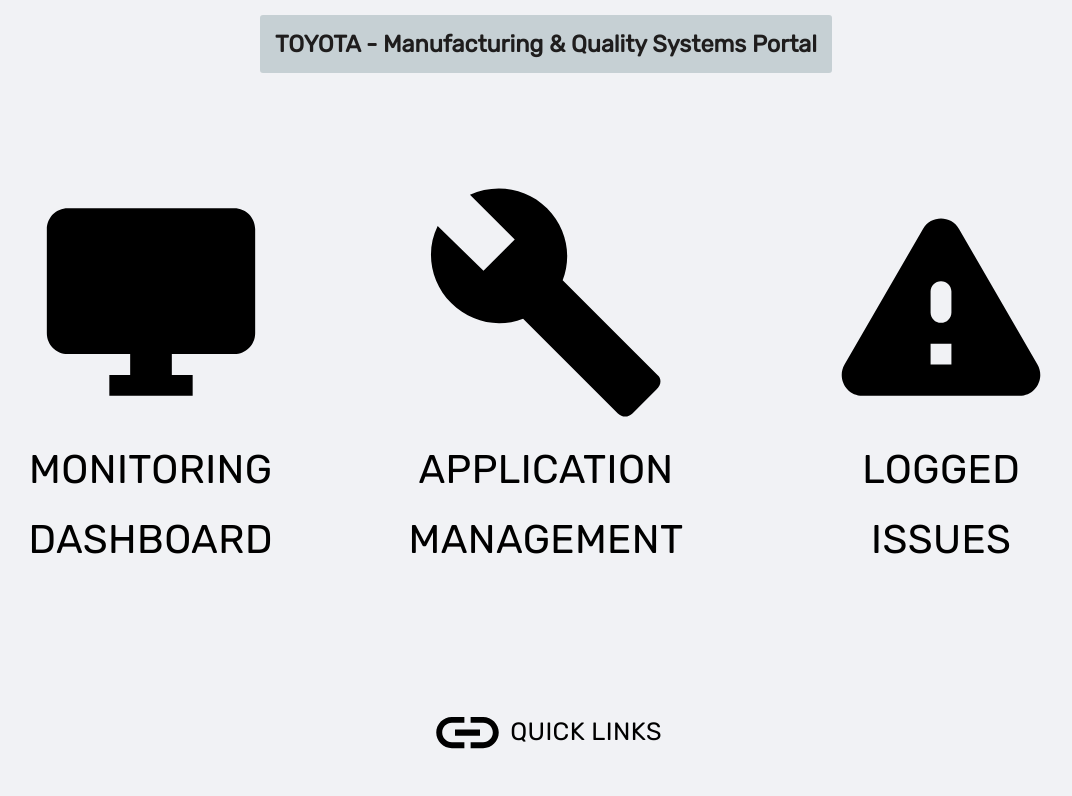
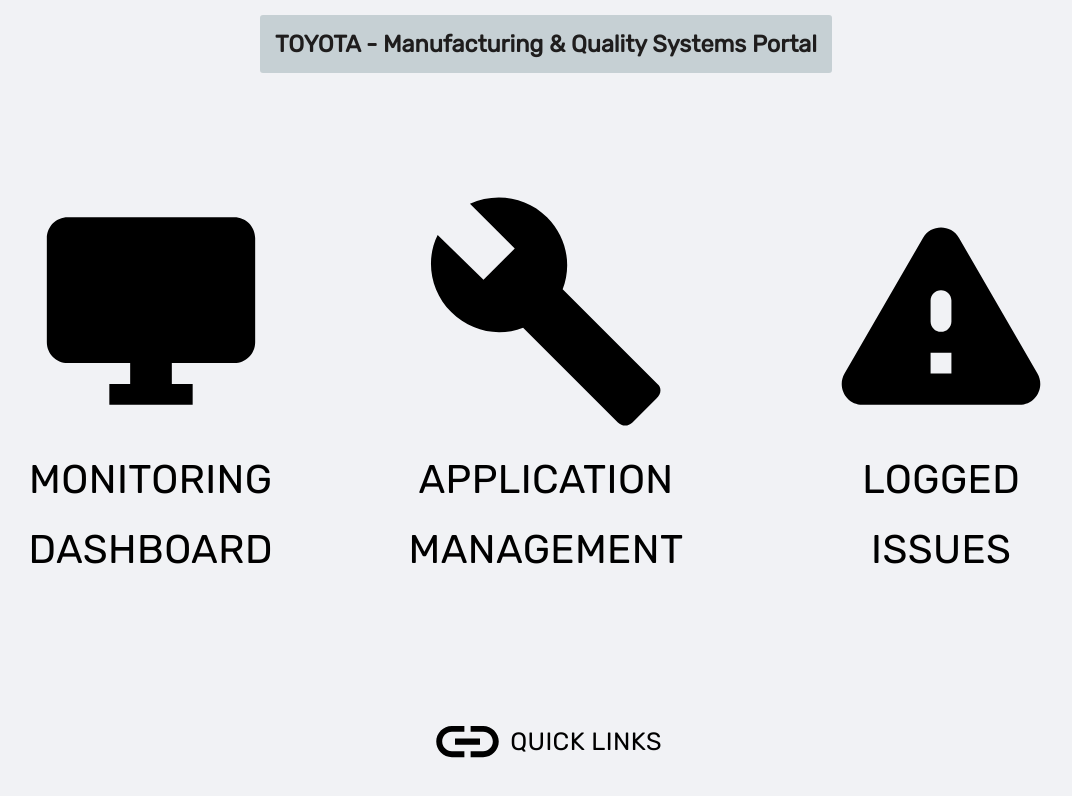
Before and after one commit to barisertakus/toyota-manport, a React (Create React App) app: page / in a window 1280 px wide. Shown: the top 796 px of the page, without its empty margins (94-1166 px from the left). Built offline with nearby package versions, Linux system fonts and the light colour scheme; no server answers; sample sign-in values are in the browser's storage.

Commit message:
add global css

```diff
--- a/src/index.css
+++ b/src/index.css
@@ -1,5 +1,8 @@
 @import url('https://fonts.googleapis.com/css2?family=Rubik&display=swap');
 
+*{
+  margin: 0
+}
 
 body {
   margin: 0;
@@ -19,3 +22,7 @@
   font-family: source-code-pro, Menlo, Monaco, Consolas, 'Courier New',
     monospace;
 }
+
+a {
+  text-decoration: none;
+}
```
